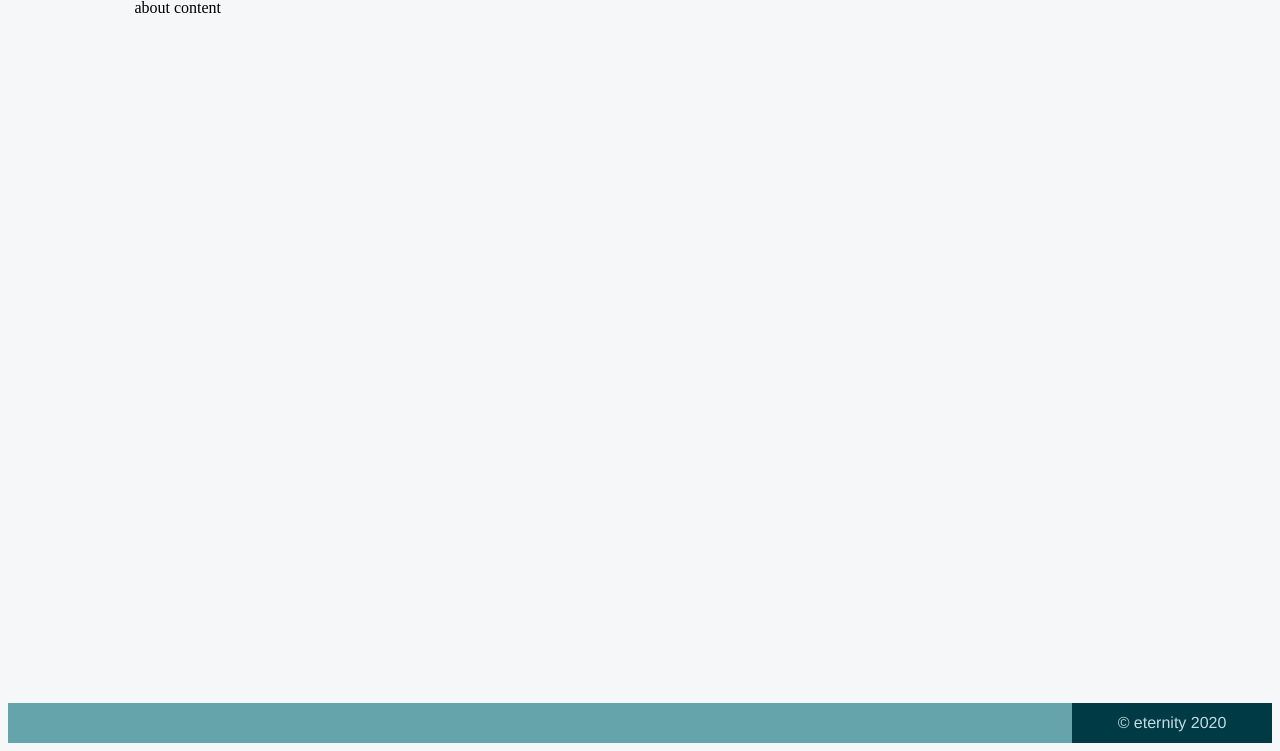
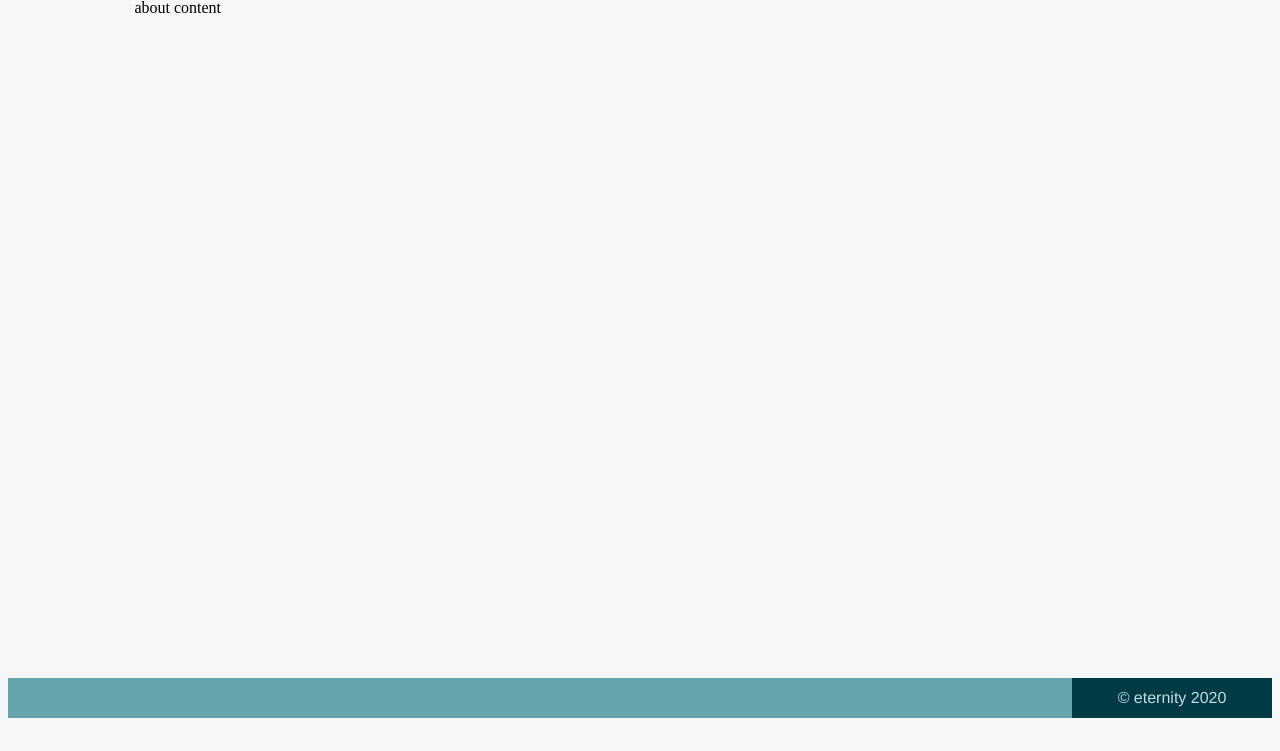
Before and after one commit to froOst23/eternity-django, a Django app: page /about in a window 1280 px wide. Shown: the part 49-800 px from the top of the page. Run offline with Django 3.2, Linux system fonts and the light colour scheme.

Commit message:
change footer position

```diff
--- a/eternity/main/static/main/css/style.css
+++ b/eternity/main/static/main/css/style.css
@@ -1,23 +1,22 @@
-html{
-    height: 98%;
+body{
+    background-color: #F6F7F8;
 }
-body{
+
+header{}
+
+main{
     display: flex;
     flex-direction: column;
-    height: 100%;
-    background-color: #F6F7F8;
-}
-header{
-    flex: 0 0 auto;
+    min-height: 85vh;
 }
 
-main{
+.global_wrapper{
+    display: flex;
+    flex-direction: column;
     flex: 1 0 auto;
 }
 
-footer{
-    flex: 0 0 auto;
-}
+footer{}
 
 .flex-center{
     display: flex;
@@ -145,7 +144,7 @@ footer{
 
 .post-wrapper-medium{
     width: 60%;
-    margin-left: 20%;
+    margin-left: 15%;
 }
 
 .post{
--- a/eternity/main/templates/main/base.html
+++ b/eternity/main/templates/main/base.html
@@ -12,6 +12,7 @@
         <link rel="stylesheet" type="text/css" href="{% static 'main/css/style.css' %}">
     </head>
     <body>
+        <div class="global_wrapper">
         <header class="flex-left header">
             <div class="flex-center header-logo header-text">{% now "H:i" %}</div>
             <nav class="flex-left header-menu">
@@ -68,5 +69,6 @@
                 </div>
             </nav>
         </footer>
+    </div>
     </body>
 </html>
```
